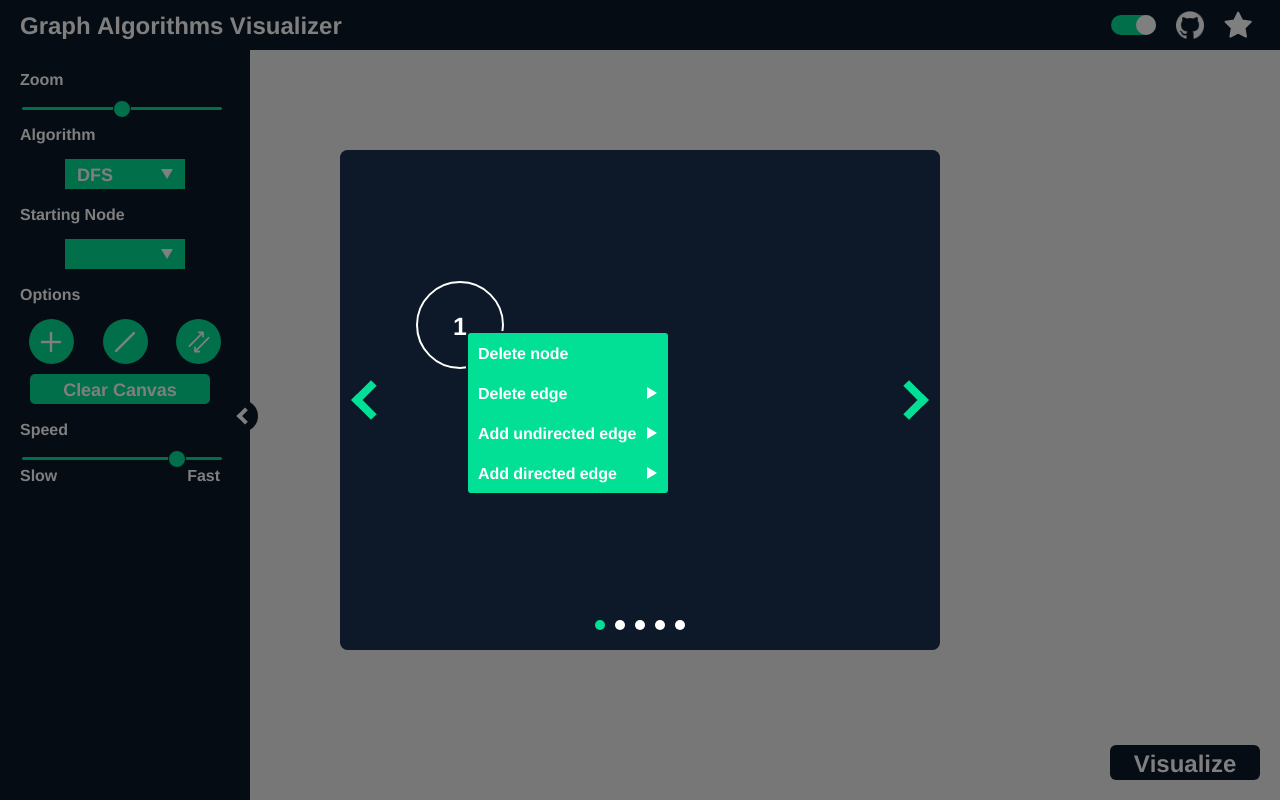
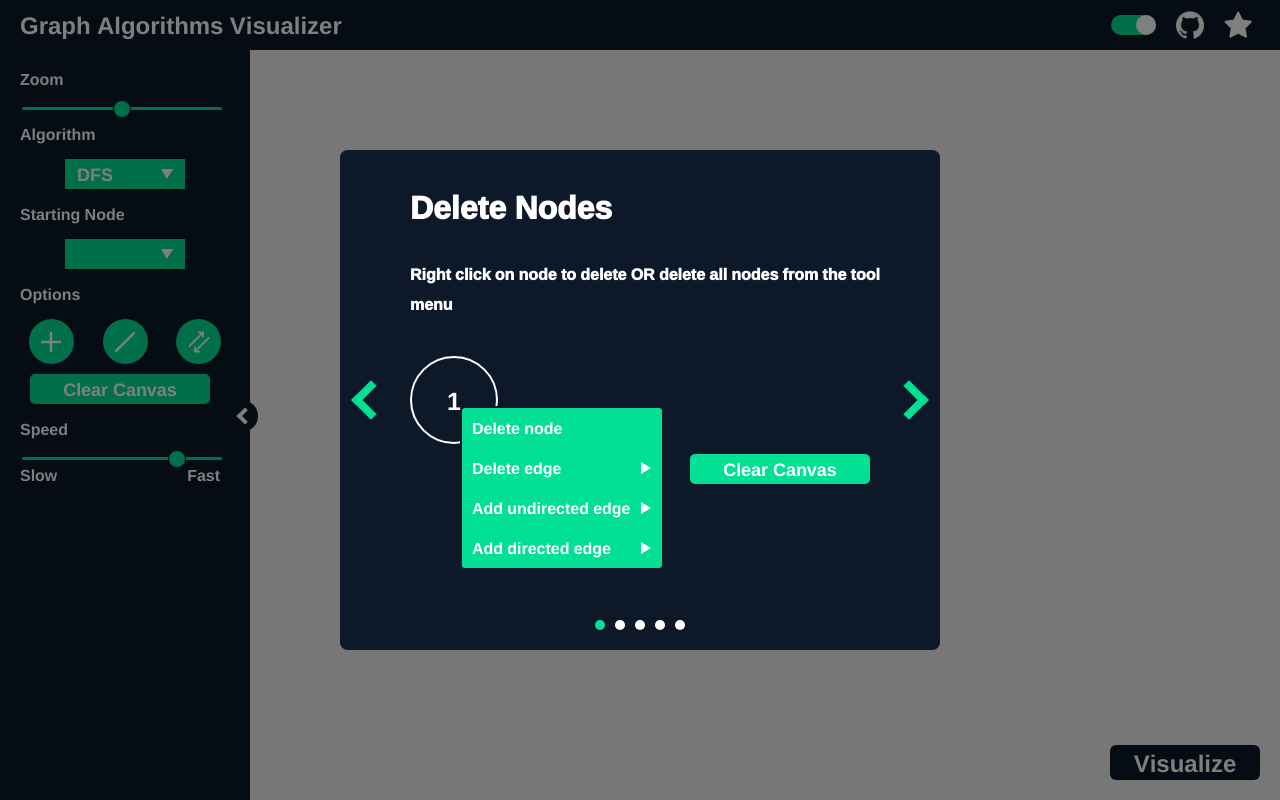
Before and after one commit to KarimElghamry/GraphAV, a React (Create React App) app: page / in a window 1280 px wide. Built offline with nearby package versions, Linux system fonts and the light colour scheme.

Commit message:
add: title and subtitle to delete node tut

```diff
--- a/src/components/Tutorial/Content/DeleteNode/DeleteNodeTut.tsx
+++ b/src/components/Tutorial/Content/DeleteNode/DeleteNodeTut.tsx
@@ -5,19 +5,21 @@ import AddEdgeTile from '../../../GraphNode/AddEdgeTile';
 import DeleteEdgeTile from '../../../GraphNode/DeleteEdgeTile';
 import ContextMenu from '../../../common/ContextMenu/ContextMenu';
 import Position from '../../../../models/Position';
-
+import ClearButton from '../../../SideNav/ClearButton';
+import HeadingContainer from '../HeadingContainer';
 const DeleteNodeTut: React.FC = (): ReactElement => {
     const ref = React.createRef<HTMLDivElement>();
-    const pos: Position = { top: -50, left: -180 };
+    const nodePos: Position = { top: 50, left: -110 };
     return (
         <div>
-
-            <NodeContainer position={pos} ref={ref}>
-                1
-        </NodeContainer >
+            <HeadingContainer >
+                <h1>Delete Nodes</h1>
+                <h4>Right click on node to delete OR delete all nodes from the tool menu</h4>
+            </HeadingContainer>
+            <NodeContainer position={nodePos} ref={ref}>1</NodeContainer >
             <ContextMenu
                 isVisible={true}
-                position={{ top: pos.top + 50, left: pos.left + 50 }}
+                position={{ top: nodePos.top + 50, left: nodePos.left + 50 }}
                 setIsVisible={(val: boolean) => { }}
                 canvasRef={ref}
             >
@@ -44,6 +46,7 @@ const DeleteNodeTut: React.FC = (): ReactElement => {
                 ></AddEdgeTile>
             </ContextMenu>
 
+            <ClearButton style={{ position: 'relative', left: 140, top: 50 }}>Clear Canvas</ClearButton>
         </div>
 
     );
```
